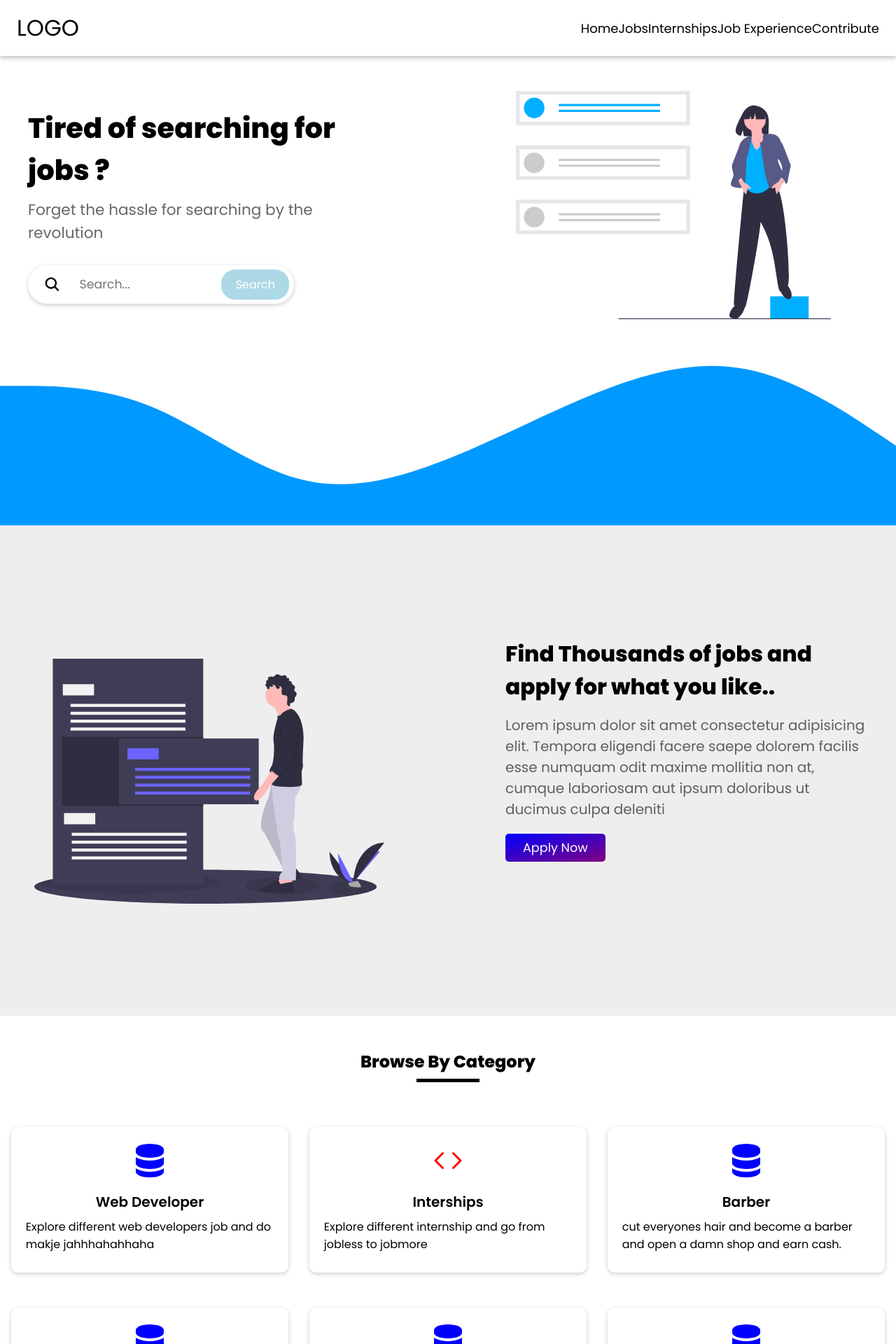
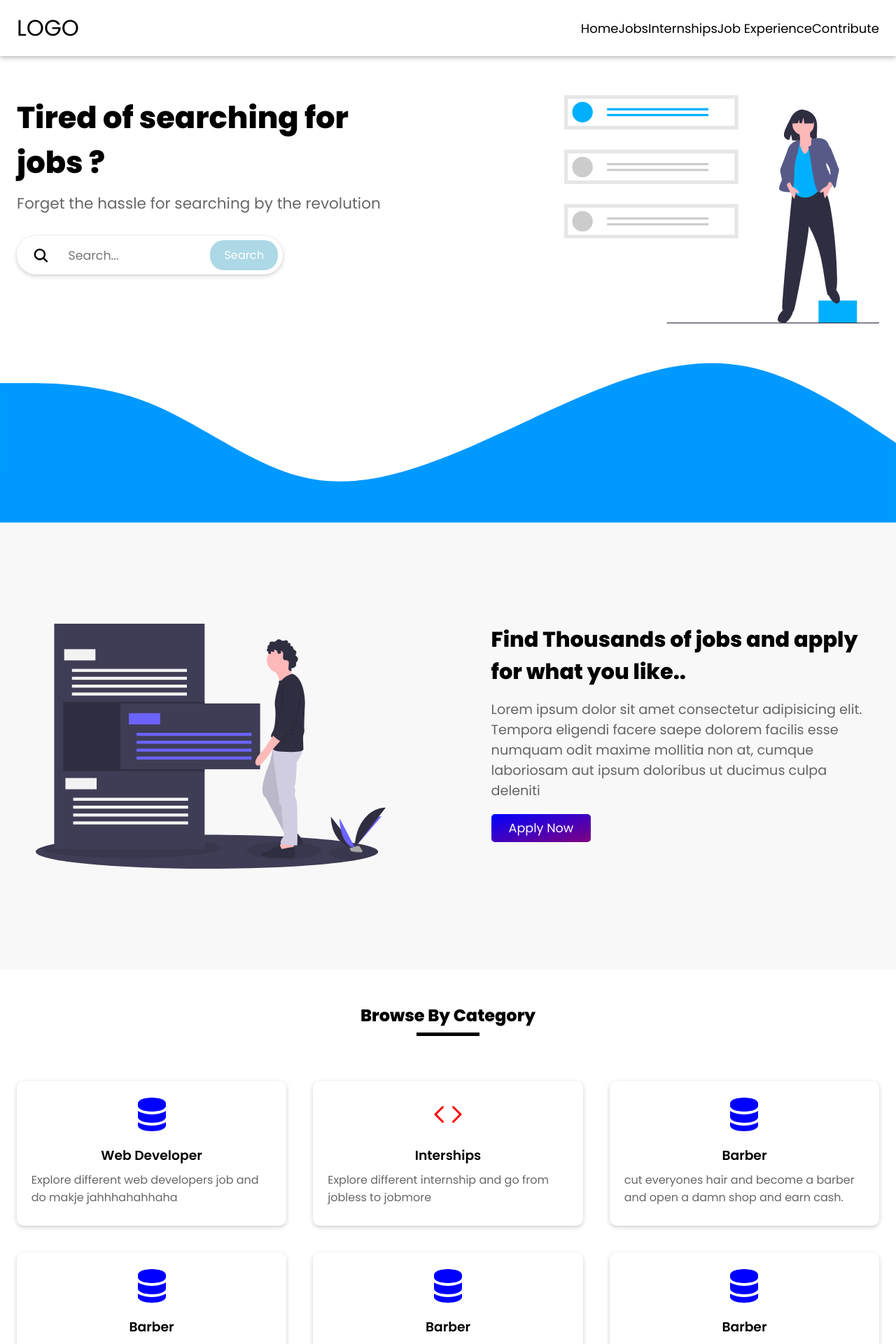
Before and after one commit to codescientist703/job-site, a React (Create React App) app in the folder jobsite/frontend/: page / in a window 1280 px wide. Shown: the top 1920 px of the page at 70% size. Built offline with nearby package versions, Linux system fonts and the light colour scheme.

Commit message:
modified styling of home page

```diff
--- a/jobsite/frontend/src/pages/Home/Home.elements.js
+++ b/jobsite/frontend/src/pages/Home/Home.elements.js
@@ -1,222 +1,56 @@
 import styled from 'styled-components/macro';
 import { IoSearch } from 'react-icons/io5';
 import { Link } from 'react-router-dom';
-// styling for section two starts
 
-export const SecTwoContainer = styled.section`
-	background-color: ${({ theme }) => theme.bgLight};
-`;
+// styling for herosection starts
 
-export const Container = styled.div`
-	/* for mobile */
-	width: 100%;
-	max-width: 1300px;
-	margin: 0 auto;
-	padding: 100px 20px;
-	display: flex;
-	flex-direction: column-reverse;
-	/* justify-content: space-between;
-	align-items: center; */
-	flex-wrap: wrap;
-
-	/* tablet and higher devices */
-	@media screen and (min-width: ${({ theme }) => theme.md}px) {
-		flex-direction: row;
-		justify-content: space-between;
-
-		padding: 150px 20px;
-	}
-`;
-
-export const ContainerLeft = styled.div`
-	/* for mobile */
-	width: 100%;
-	padding: 10px 20px;
-	display: flex;
-	justify-content: center;
-	align-items: center;
-
-	@media screen and (min-width: ${({ theme }) => theme.md}px) {
-		width: 45%;
-	}
-`;
-
-export const ContainerRight = styled.div`
-	/* for mobile */
-	width: 100%;
-	padding: 10px 20px;
-
-	@media screen and (min-width: ${({ theme }) => theme.md}px) {
-		width: 45%;
-	}
-`;
-
-export const SVG = styled.img`
-	margin-top: 30px;
-	width: 100%;
-	max-width: 450px;
-	/* min-width: 400px; */
-
-	@media screen and (min-width: ${({ theme }) => theme.md}px) {
-		max-width: 500px;
-	}
-`;
-
-export const Heading = styled.h2`
-	/* for mobile */
-	font-size: 1.7rem;
-	margin-bottom: 1rem;
-
-	@media screen and (min-width: ${({ theme }) => theme.lg}px) {
-		font-size: 1.95rem;
-	}
-`;
-
-export const Description = styled.p`
-	/* for mobile */
-	font-size: 1.05rem;
-	margin-bottom: 1rem;
-	color: ${({ theme }) => theme.subParaColor};
-	@media screen and (min-width: ${({ theme }) => theme.lg}px) {
-		margin-bottom: 20px;
-		font-size: 20px;
-	}
-`;
-
-// conatiner three styling starts
-
-export const ContainerThree = styled.div`
-	/* for mobile */
-	width: 100%;
-	max-width: 1300px;
-	margin: 0 auto;
-	padding: 3rem 1rem 6rem 1rem;
-`;
-
-export const ContainerHeading = styled.h2`
-	/* for mobile */
-	text-align: center;
-	margin-bottom: 7px;
-`;
-
-export const Underline = styled.div`
-	height: 5px;
-	width: 90px;
-	background-color: black;
-	margin: 0 auto;
-`;
-export const CardSection = styled.section``;
-export const CardContainer = styled.div`
-	/* for mobile device */
-	display: grid;
-	grid-template-columns: 1fr;
-	margin-top: 4rem;
-
-	/* for tablet  */
-	@media screen and (min-width: ${({ theme }) => theme.md}px) {
-		grid-template-columns: repeat(2, 1fr);
-		grid-gap: 30px 30px;
-	}
-
-	/* for laptop */
-	@media screen and (min-width: ${({ theme }) => theme.lg}px) {
-		grid-template-columns: repeat(3, 1fr);
-	}
-`;
-
-export const Card = styled.div`
-	/* for mobile */
-	display: flex;
-	flex-direction: column;
-	justify-content: space-evenly;
-	align-items: center;
-	width: 100%;
-	background-color: #fff;
-	border-radius: 10px;
-	min-height: 200px;
-	box-shadow: ${({ theme }) => theme.shadow};
-	margin-bottom: 1.25rem;
-	padding: 1.25rem 1.3rem;
-	transition: transform 0.5s, box-shadow 0.5s;
-	&:hover {
-		box-shadow: ${({ theme }) => theme.shadowHover};
-		transform: scale(1.03);
-	}
-`;
-
-export const CardIcon = styled.div`
-	font-size: 3rem;
-	color: ${({ color }) => color};
-	margin-bottom: 0px;
-`;
-
-export const CardTitle = styled.h3`
-	font-size: 20px;
-	font-weight: 600;
-	margin-bottom: 0.5rem;
-`;
-export const CardContent = styled.div`
-	font-size: 16px;
-	margin-bottom: 0.5rem;
-`;
 export const HeroSection = styled.section`
 	width: 100%;
 	position: relative;
-
-	/* for tablet */
-	/* @media screen and (min-width: ${({ theme }) => theme.md}px){
-		min-height: 50vh;
-	} */
-	/* for desktop */
-	/* @media screen and (min-width: ${({ theme }) => theme.lg}px){
-		min-height: 80vh;
-	} */
 `;
 
 export const ContainerOne = styled.div`
 	/* for mobile */
 	width: 100%;
-	max-width: 1300px;
-
+	max-width: ${({ theme }) => theme.maxWidthLg}px;
 	margin: 0 auto;
-	margin-top: 1.5rem;
-	padding: 0px 20px;
-	/* background-color: #eaeaea; */
+	padding: 3.5rem ${({ theme }) => theme.homePaddingLR} 1.8rem;
 	display: flex;
 	flex-direction: column;
-	justify-content: center;
-	/* flex-wrap: wrap; */
+	align-items: center;
+
 	/* for tablet */
 	@media screen and (min-width: ${({ theme }) => theme.md}px) {
-		margin-top: 2.5rem;
+		padding-bottom: 0;
 		flex-direction: row;
 		justify-content: space-between;
-		align-items: center;
+		align-items: flex-start;
 	}
 `;
 
 export const ContainerOneLeft = styled.article`
 	/* for mobile */
-	/* background-color: #fafafa; */
-	padding: 10px 20px;
-	width: 100%;
+	width: fit-content;
+	margin-bottom: 1rem;
+
 	/* for tablet */
 	@media screen and (min-width: ${({ theme }) => theme.md}px) {
 		width: 45%;
+		margin: 0;
 	}
 `;
 
 export const ContainerOneRight = styled.figure`
 	/* for mobile */
-	/* background-color: #fafafa; */
-	padding: 10px 20px;
 	width: 100%;
 	display: flex;
 	justify-content: center;
 	align-items: center;
+
 	/* for tablet */
 	@media screen and (min-width: ${({ theme }) => theme.md}px) {
 		width: 48%;
+		justify-content: flex-end;
 	}
 `;
 
@@ -225,13 +59,14 @@ export const HeroHeading = styled.h2`
 	font-size: 1.8rem;
 	margin-bottom: 10px;
 	font-weight: 900;
+
 	/* for tablet */
 	@media screen and (min-width: ${({ theme }) => theme.md}px) {
 		font-size: 2rem;
 	}
 	/* for desktop */
 	@media screen and (min-width: ${({ theme }) => theme.lg}px) {
-		font-size: 2.5rem;
+		font-size: 2.7rem;
 	}
 `;
 
@@ -241,6 +76,7 @@ export const HeroSubHeading = styled.p`
 	font-weight: 500;
 	color: ${({ theme }) => theme.subParaColor};
 	margin-bottom: 30px;
+
 	/* for tablet */
 	@media screen and (min-width: ${({ theme }) => theme.md}px) {
 		font-size: 1.2rem;
@@ -256,11 +92,11 @@ export const SearchBox = styled.div`
 	display: flex;
 	justify-content: space-between;
 	align-items: center;
-	/* background-color: #ddd; */
 	padding: 4px 7px;
 	border-radius: 50px;
 	max-width: 380px;
 	box-shadow: ${({ theme }) => theme.shadow};
+
 	/* for tablet */
 	@media screen and (min-width: ${({ theme }) => theme.md}px) {
 		padding: 6px 7px;
@@ -310,20 +146,175 @@ export const HeroImg = styled.img`
 `;
 
 export const WaveSVG = styled.svg`
-	/* position: absolute; */
 	position: relative;
 	left: 0;
 	bottom: 0;
 	z-index: -1;
 	display: none;
-	/* min-height: 250px; */
-	/* max-height: 300px; */
+
 	/* for tablet */
 	@media screen and (min-width: ${({ theme }) => theme.md}px) {
 		display: block;
 	}
-	/* for desktop */
-	/* @media screen and (min-width: 1500px){
-		height: 300px;
-	} */
 `;
+
+// *******styling of hersection ends*******
+
+// styling for section two starts
+export const SecTwoContainer = styled.section`
+	position: relative;
+	background-color: ${({ theme }) => theme.bgLight};
+`;
+
+export const Container = styled.div`
+	/* for mobile */
+	width: 100%;
+	max-width: ${({ theme }) => theme.maxWidthLg}px;
+	margin: 0 auto;
+	padding: 6.25rem ${({ theme }) => theme.homePaddingLR};
+	display: flex;
+	flex-direction: column-reverse;
+
+	/* tablet and higher devices */
+	@media screen and (min-width: ${({ theme }) => theme.md}px) {
+		flex-direction: row;
+		justify-content: space-between;
+		padding: 9rem ${({ theme }) => theme.homePaddingLR};
+	}
+`;
+
+export const ContainerLeft = styled.div`
+	/* for mobile */
+	width: 100%;
+	display: flex;
+	justify-content: center;
+	align-items: center;
+	margin-top: 2.5rem;
+
+	@media screen and (min-width: ${({ theme }) => theme.md}px) {
+		width: 45%;
+		margin-top: 0;
+	}
+`;
+
+export const ContainerRight = styled.div`
+	/* for mobile */
+	width: 100%;
+
+	@media screen and (min-width: ${({ theme }) => theme.md}px) {
+		width: 50%;
+	}
+
+	@media screen and (min-width: ${({ theme }) => theme.lg}px) {
+		width: 45%;
+	}
+`;
+
+export const SVG = styled.img`
+	width: 100%;
+	max-width: 450px;
+
+	@media screen and (min-width: ${({ theme }) => theme.md}px) {
+		max-width: 500px;
+	}
+`;
+
+export const Heading = styled.h2`
+	/* for mobile */
+	font-size: 1.7rem;
+	margin-bottom: 1rem;
+
+	@media screen and (min-width: ${({ theme }) => theme.lg}px) {
+		font-size: 1.9rem;
+	}
+`;
+
+export const Description = styled.p`
+	/* for mobile */
+	font-size: 1.05rem;
+	margin-bottom: 1rem;
+	color: ${({ theme }) => theme.subParaColor};
+
+	@media screen and (min-width: ${({ theme }) => theme.lg}px) {
+		margin-bottom: 1.2rem;
+		font-size: 1.2rem;
+	}
+`;
+
+// ********styling of SectionTwo ends********
+
+// conatiner three styling starts
+
+export const ContainerThree = styled.div`
+	/* for mobile */
+	width: 100%;
+	max-width: ${({ theme }) => theme.maxWidthLg}px;
+	margin: 0 auto;
+	padding: 3rem ${({ theme }) => theme.homePaddingLR} 6.25rem;
+`;
+
+export const ContainerHeading = styled.h2`
+	/* for mobile */
+	text-align: center;
+	margin-bottom: 0.45rem;
+`;
+
+export const Underline = styled.div`
+	height: 5px;
+	width: 90px;
+	background-color: black;
+	margin: 0 auto;
+`;
+export const CardSection = styled.section``;
+
+export const CardContainer = styled.div`
+	/* for mobile device */
+	margin-top: 4rem;
+	display: grid;
+	grid-template-columns: 1fr;
+	grid-gap: 2.4rem;
+
+	/* for tablet  */
+	@media screen and (min-width: ${({ theme }) => theme.md}px) {
+		grid-template-columns: repeat(2, 1fr);
+	}
+
+	/* for laptop */
+	@media screen and (min-width: ${({ theme }) => theme.lg}px) {
+		grid-template-columns: repeat(3, 1fr);
+	}
+`;
+
+export const Card = styled.div`
+	/* for mobile */
+	width: 100%;
+	background-color: #fff;
+	border-radius: 10px;
+	min-height: 200px;
+	box-shadow: ${({ theme }) => theme.shadow};
+	padding: 1.25rem 1.3rem;
+	transition: transform 0.5s, box-shadow 0.5s;
+
+	&:hover {
+		box-shadow: ${({ theme }) => theme.shadowHover};
+		transform: scale(1.03);
+	}
+`;
+
+export const CardIcon = styled.div`
+	text-align: center;
+	font-size: 3rem;
+	color: ${({ color }) => color};
+`;
+
+export const CardTitle = styled.h3`
+	text-align: center;
+	text-transform: capitalize;
+	font-weight: 600;
+	margin-bottom: 0.5rem;
+`;
+
+export const CardContent = styled.p`
+	margin-bottom: 0.5rem;
+	color: ${({ theme }) => theme.subParaColor};
+`;
--- a/jobsite/frontend/src/pages/Home/Home.js
+++ b/jobsite/frontend/src/pages/Home/Home.js
@@ -32,50 +32,15 @@ import JobImg from '../../images/homejob.svg';
 import BoyImg from '../../images/boyjob.svg';
 import { Button, Seo } from '../../components';
 import Data from '../../RawContent/HomeContent';
+
 const Home = () => {
 	return (
 		<article>
 			<Seo title={'bolbo'} />
-			{/* <SectionOne /> */}
 			<SecOne />
 			<SectionTwo />
 			<SectionThree />
 		</article>
-	);
-};
-
-const SectionTwo = () => {
-	return (
-		<SecTwoContainer>
-			<Container>
-				<ContainerLeft>
-					<SVG src={BoyImg} alt='boy image' />
-				</ContainerLeft>
-				<ContainerRight>
-					<Heading>{Data.sec2Title}</Heading>
-					<Description>{Data.sec2Content}</Description>
-					<Button>Apply Now</Button>
-				</ContainerRight>
-			</Container>
-		</SecTwoContainer>
-	);
-};
-
-const SectionThree = () => {
-	return (
-		<ContainerThree>
-			<ContainerHeading>Browse By Category</ContainerHeading>
-			<Underline />
-			<CardContainer>
-				{Data.card.map((data, index) => (
-					<Card key={index}>
-						<CardIcon color={data.cardIconColor}>{data.cardIcon}</CardIcon>
-						<CardTitle>{data.cardTitle}</CardTitle>
-						<CardContent>{data.cardContent}</CardContent>
-					</Card>
-				))}
-			</CardContainer>
-		</ContainerThree>
 	);
 };
 
@@ -132,4 +97,40 @@ const SecOne = () => {
 		</HeroSection>
 	);
 };
+
+const SectionTwo = () => {
+	return (
+		<SecTwoContainer>
+			<Container>
+				<ContainerLeft>
+					<SVG src={BoyImg} alt='boy image' />
+				</ContainerLeft>
+				<ContainerRight>
+					<Heading>{Data.sec2Title}</Heading>
+					<Description>{Data.sec2Content}</Description>
+					<Button>Apply Now</Button>
+				</ContainerRight>
+			</Container>
+		</SecTwoContainer>
+	);
+};
+
+const SectionThree = () => {
+	return (
+		<ContainerThree>
+			<ContainerHeading>Browse By Category</ContainerHeading>
+			<Underline />
+			<CardContainer>
+				{Data.card.map((data, index) => (
+					<Card key={index}>
+						<CardIcon color={data.cardIconColor}>{data.cardIcon}</CardIcon>
+						<CardTitle>{data.cardTitle}</CardTitle>
+						<CardContent>{data.cardContent}</CardContent>
+					</Card>
+				))}
+			</CardContainer>
+		</ContainerThree>
+	);
+};
+
 export default Home;
--- a/jobsite/frontend/src/theme.js
+++ b/jobsite/frontend/src/theme.js
@@ -8,7 +8,7 @@ export const theme = {
 	shadow: '0 2px 6px rgba(0,0,0,0.2)',
 	shadowHover: '0 3px 10px rgba(0,0,0,0.4)',
 	subParaColor: 'rgba(0,0,0,0.6)',
-	bgLight: '#eee',
+	bgLight: '#f8f8f8',
 	lg: 992,
 	md: 768,
 	maxWidthLg: 1300,
```
